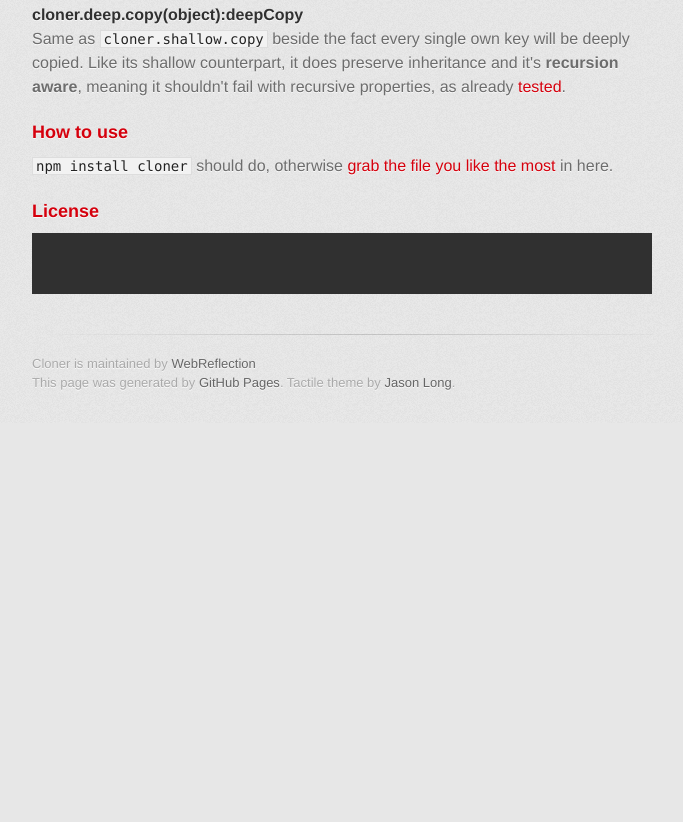
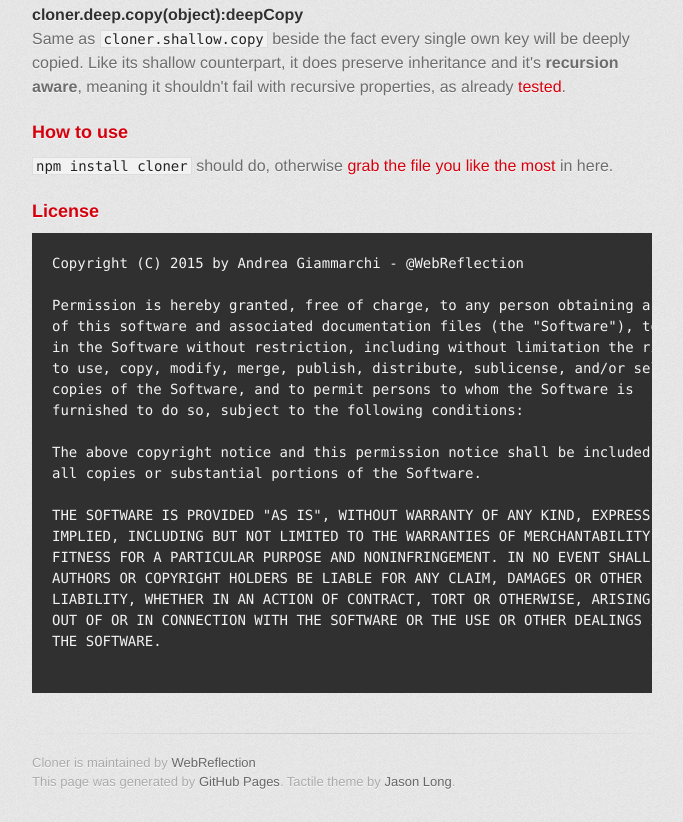
Before and after one commit to WebReflection/cloner, a plain HTML site: page index.html in a window 1280 px wide. Shown: the part 1500-2322 px from the top of the page, without its empty margins (298-981 px from the left). Before the commit the page ends 1923 px from the top, so only its background shows below. Drawn offline with Linux system fonts and the light colour scheme; a web font is replaced by a local one.

Commit message:
Create gh-pages branch via GitHub

```diff
--- a/index.html
+++ b/index.html
@@ -89,7 +89,26 @@
 <h3>
 <a id="license" class="anchor" href="#license" aria-hidden="true"><span class="octicon octicon-link"></span></a>License</h3>
 
-<pre><code>
+<pre><code>Copyright (C) 2015 by Andrea Giammarchi - @WebReflection
+
+Permission is hereby granted, free of charge, to any person obtaining a copy
+of this software and associated documentation files (the "Software"), to deal
+in the Software without restriction, including without limitation the rights
+to use, copy, modify, merge, publish, distribute, sublicense, and/or sell
+copies of the Software, and to permit persons to whom the Software is
+furnished to do so, subject to the following conditions:
+
+The above copyright notice and this permission notice shall be included in
+all copies or substantial portions of the Software.
+
+THE SOFTWARE IS PROVIDED "AS IS", WITHOUT WARRANTY OF ANY KIND, EXPRESS OR
+IMPLIED, INCLUDING BUT NOT LIMITED TO THE WARRANTIES OF MERCHANTABILITY,
+FITNESS FOR A PARTICULAR PURPOSE AND NONINFRINGEMENT. IN NO EVENT SHALL THE
+AUTHORS OR COPYRIGHT HOLDERS BE LIABLE FOR ANY CLAIM, DAMAGES OR OTHER
+LIABILITY, WHETHER IN AN ACTION OF CONTRACT, TORT OR OTHERWISE, ARISING FROM,
+OUT OF OR IN CONNECTION WITH THE SOFTWARE OR THE USE OR OTHER DEALINGS IN
+THE SOFTWARE.
+
 </code></pre>
         </section>
 
```
Also changed, not shown: params.json (+1 -1 lines).
